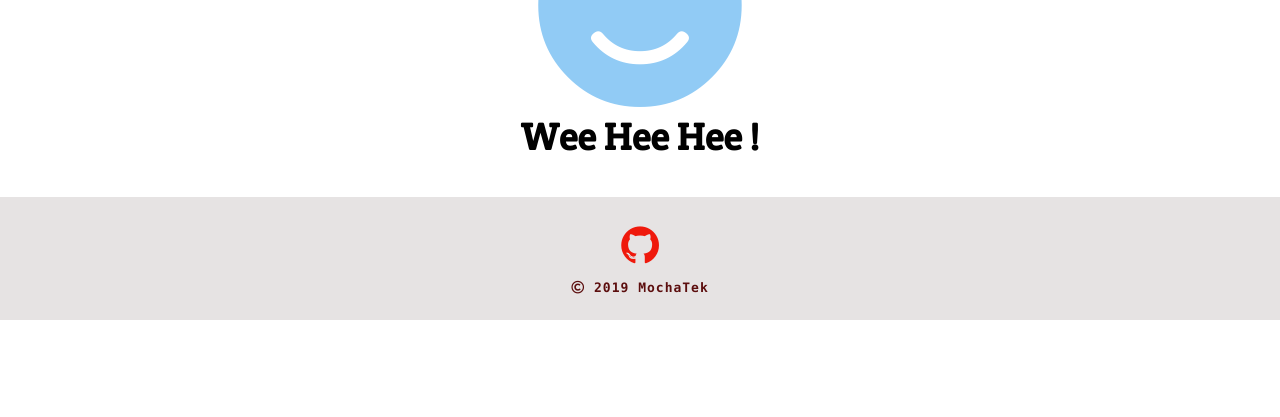
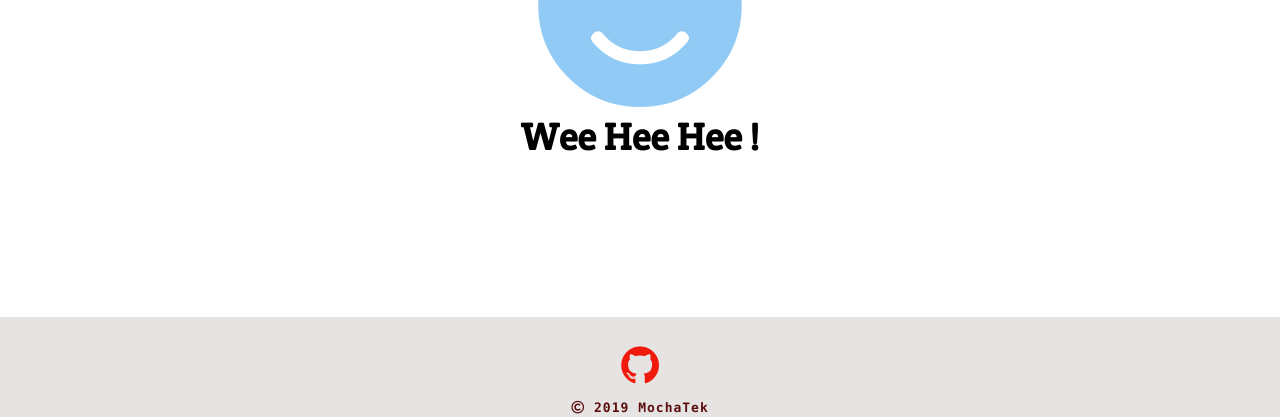
Before and after one commit to mochatek/MochaTube, a Django app: page / in a window 1280 px wide. Shown: the part 383-800 px from the top of the page. Run offline with Django 3.2, Linux system fonts and the light colour scheme; some libraries are stand-ins or nearby versions; some web fonts are replaced.

Commit message:
fixed footer

```diff
--- a/downloader/templates/downloader/index.html
+++ b/downloader/templates/downloader/index.html
@@ -86,8 +86,8 @@
                 {% endif %}
         </div>
     </div>
-    <div style="height: 108px;bottom: 0%;width:100%;">
-        <div class="col text-center" style="padding: 2%;background-color: #e6e3e3;height: 123px;line-height: 12px;"><a href="https://github.com/mochatek/" style="text-decoration: none"><i class="fa fa-github d-flex justify-content-center" style="font-size: 44px;color: rgb(239,25,12);"></i></a><label class="text-monospace" style="font-weight: bold;line-height: 14px;font-size: 13px;color: rgb(92,14,14);letter-spacing: 1px;"><br><i class="far fa-copyright"></i> 2019 MochaTek<br></label></div>
+    <div style="height: 100px;bottom:0%;width:100%;position:fixed;">
+        <div class="col text-center" style="padding: 2%;background-color: #e6e3e3;height: 100%;line-height: 12px;"><a href="https://github.com/mochatek/" style="text-decoration: none"><i class="fa fa-github d-flex justify-content-center" style="font-size: 44px;color: rgb(239,25,12);"></i></a><label class="text-monospace" style="font-weight: bold;line-height: 14px;font-size: 13px;color: rgb(92,14,14);letter-spacing: 1px;"><br><i class="far fa-copyright"></i> 2019 MochaTek<br></label></div>
     </div>
     <script src="https://cdnjs.cloudflare.com/ajax/libs/jquery/3.4.1/jquery.min.js"></script>
     <script src="https://cdnjs.cloudflare.com/ajax/libs/twitter-bootstrap/4.3.1/js/bootstrap.bundle.min.js"></script>
```
